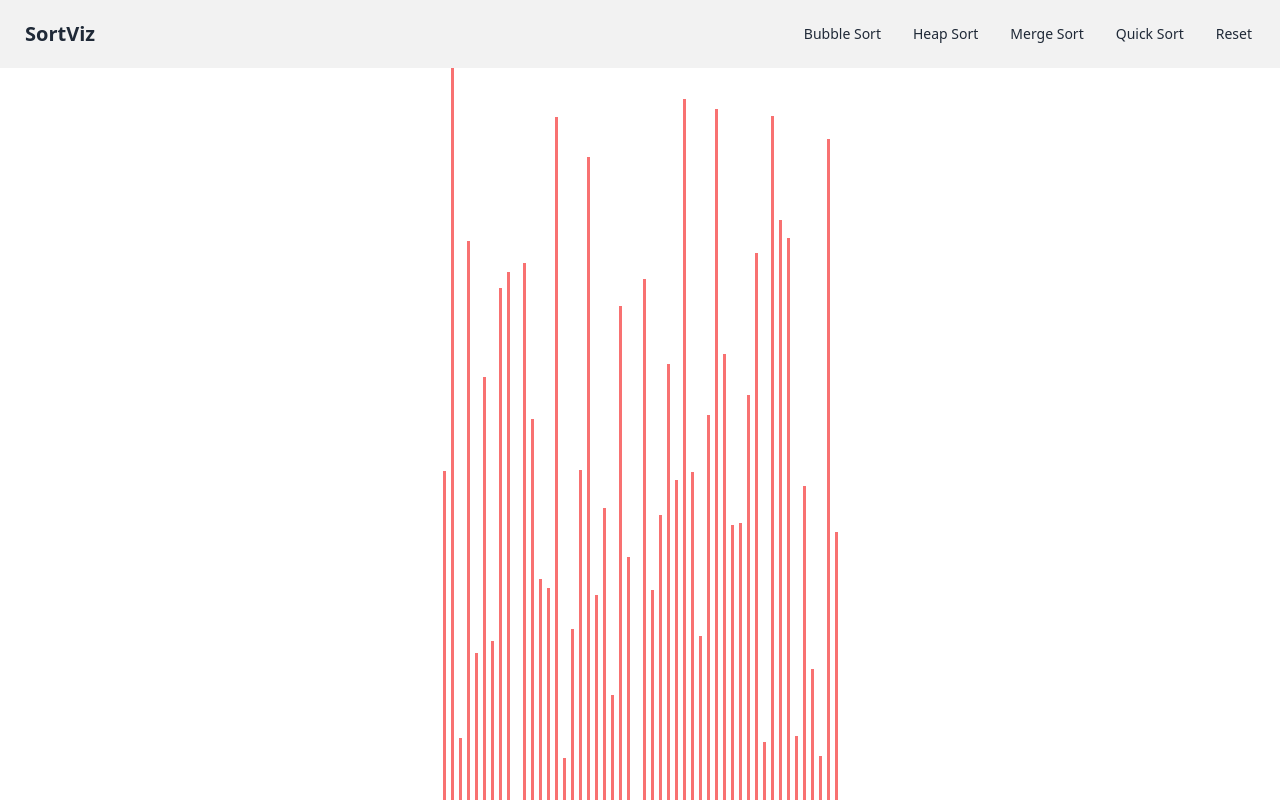
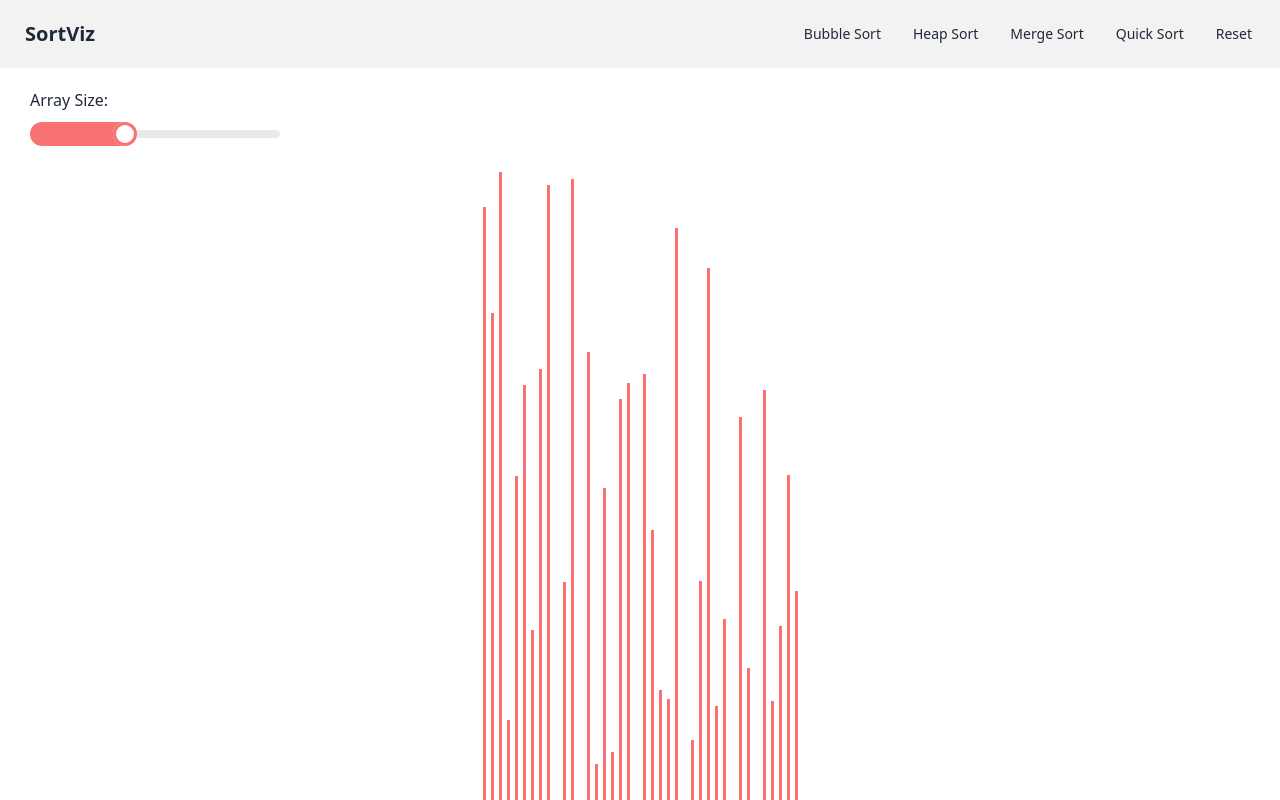
Before and after one commit to BryMat24/SortViz, a React (Vite) app in the folder sort/: page / in a window 1280 px wide. Shown: the top 800 px of the page. Built offline with nearby package versions, Linux system fonts and the light colour scheme.

Commit message:
feat: add slider to control the size of the array

```diff
--- a/sort/src/App.jsx
+++ b/sort/src/App.jsx
@@ -14,6 +14,7 @@ import {
 function App() {
     const [array, setArray] = useState([]);
     const [move, setMove] = useState({});
+    const [sliderValue, setSliderValue] = useState(40);
 
     useEffect(() => {
         resetArray();
@@ -25,7 +26,7 @@ function App() {
 
     const resetArray = () => {
         const newArray = [];
-        for (let i = 0; i < 50; i++) {
+        for (let i = 0; i < sliderValue; i++) {
             newArray.push(randomInteger(5, 800));
         }
         setArray(newArray);
@@ -97,8 +98,22 @@ function App() {
     };
 
     return (
-        <div className="flex flex-col items-center min-h-screen">
+        <div className="flex flex-col items-center min-h-screen gap-[20px]">
             <Navbar resetArray={resetArray} sortArray={sortArray} />
+            <div className="w-full">
+                <h1 className="mx-[30px] mb-[10px]">Array Size: </h1>
+                <input
+                    type="range"
+                    min={5}
+                    max={100}
+                    value={sliderValue}
+                    className="range range-error max-w-[250px] mx-[30px]"
+                    onChange={(e) => {
+                        setSliderValue(e.target.value);
+                        resetArray();
+                    }}
+                />
+            </div>
             <div className="flex gap-[5px] items-end grow">
                 {array.map((val, index) => (
                     <div
```
